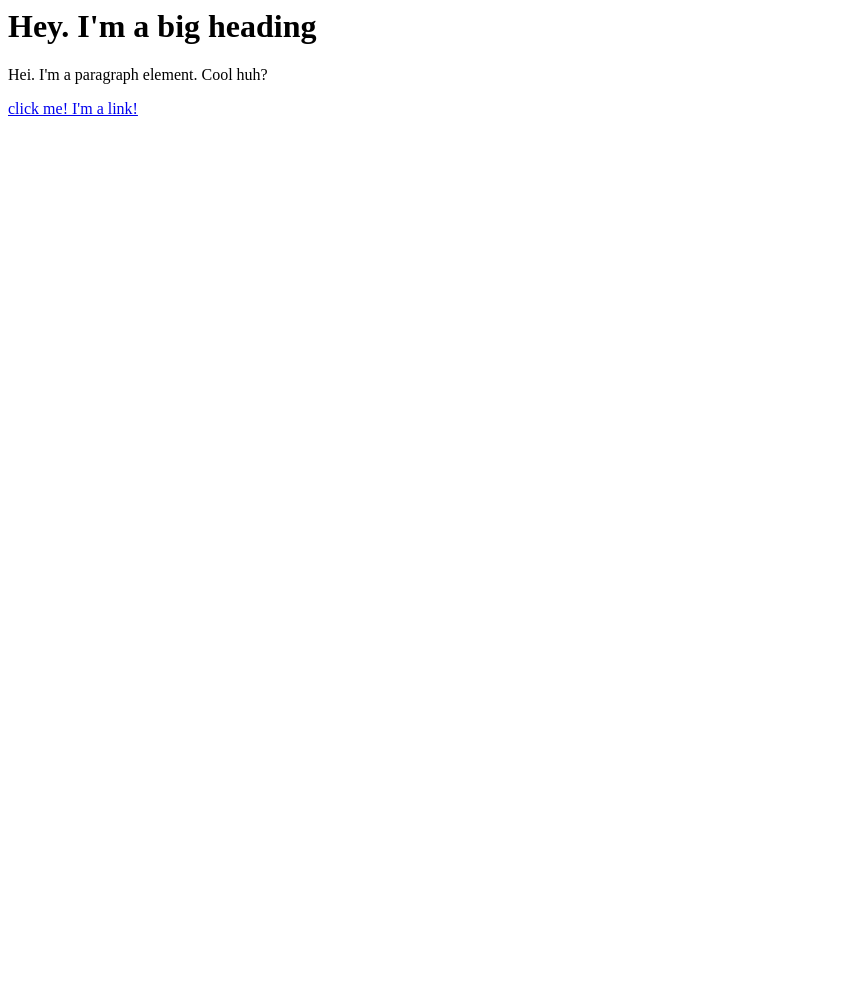
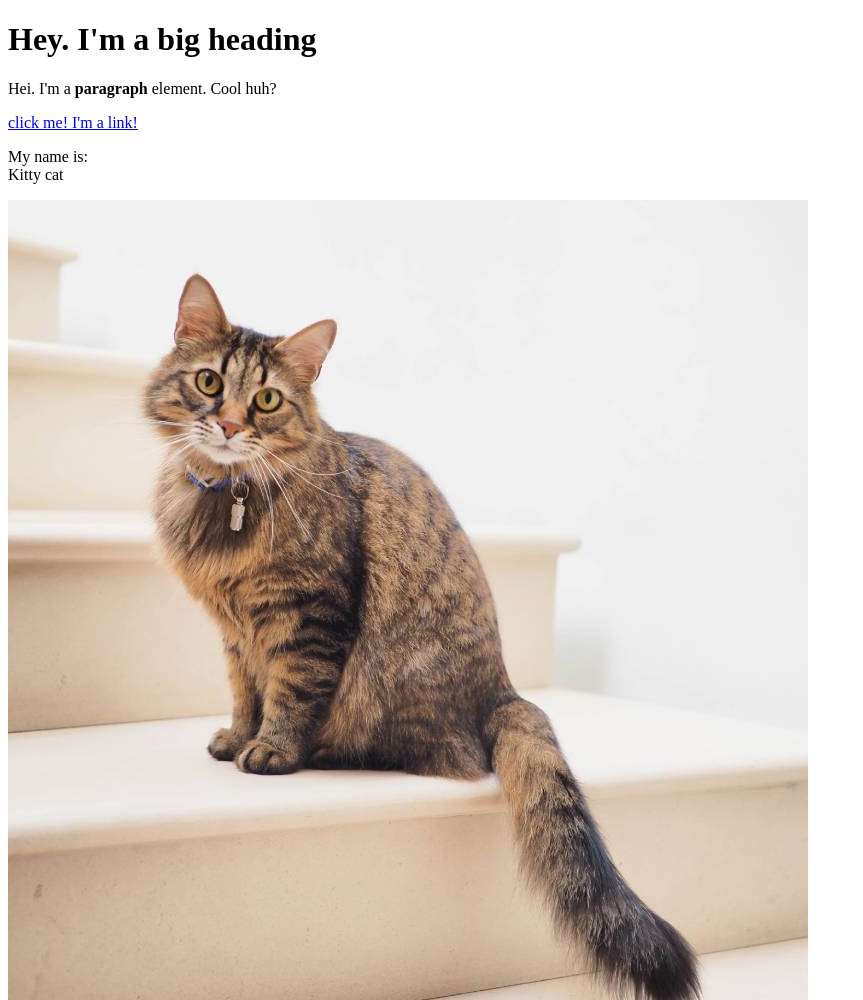
Before and after one commit to wangton-Raw/Cartoon-hero, a plain HTML site: page test.html in a window 1280 px wide. Shown: the whole page, without its empty margins (0-863 px from the left). Before the commit the page ends 800 px from the top, so only its background shows below. Drawn offline with Linux system fonts and the light colour scheme.

Commit message:
added a cat image and a few more elements

```diff
--- a/test.html
+++ b/test.html
@@ -1,3 +1,14 @@
-<h1> Hey. I'm a big heading</h1>
-<p>Hei. I'm a paragraph element. Cool huh?</p>
-<a href = "https://google.com" target = "_blank" title = "Lets go to google">click me! I'm a link! </a>
+<!DOCTYPE html>
+<html>
+<head>
+    <title> Test page</title>
+</head>
+<body>
+    <h1> Hey. I'm a big heading</h1>
+    <p>Hei. I'm a <b>paragraph</b> element. Cool huh?</p>
+    <a href = "https://google.com" target = "_blank" title = "Lets go to google">click me! I'm a link! </a>
+    <p> My name is:<br>
+    Kitty cat</p>
+    <img src = "img/cat.jpg">
+</body>
+</html>
```
Also changed, not shown: img/cat.jpg (added), img/cat.png (added).
